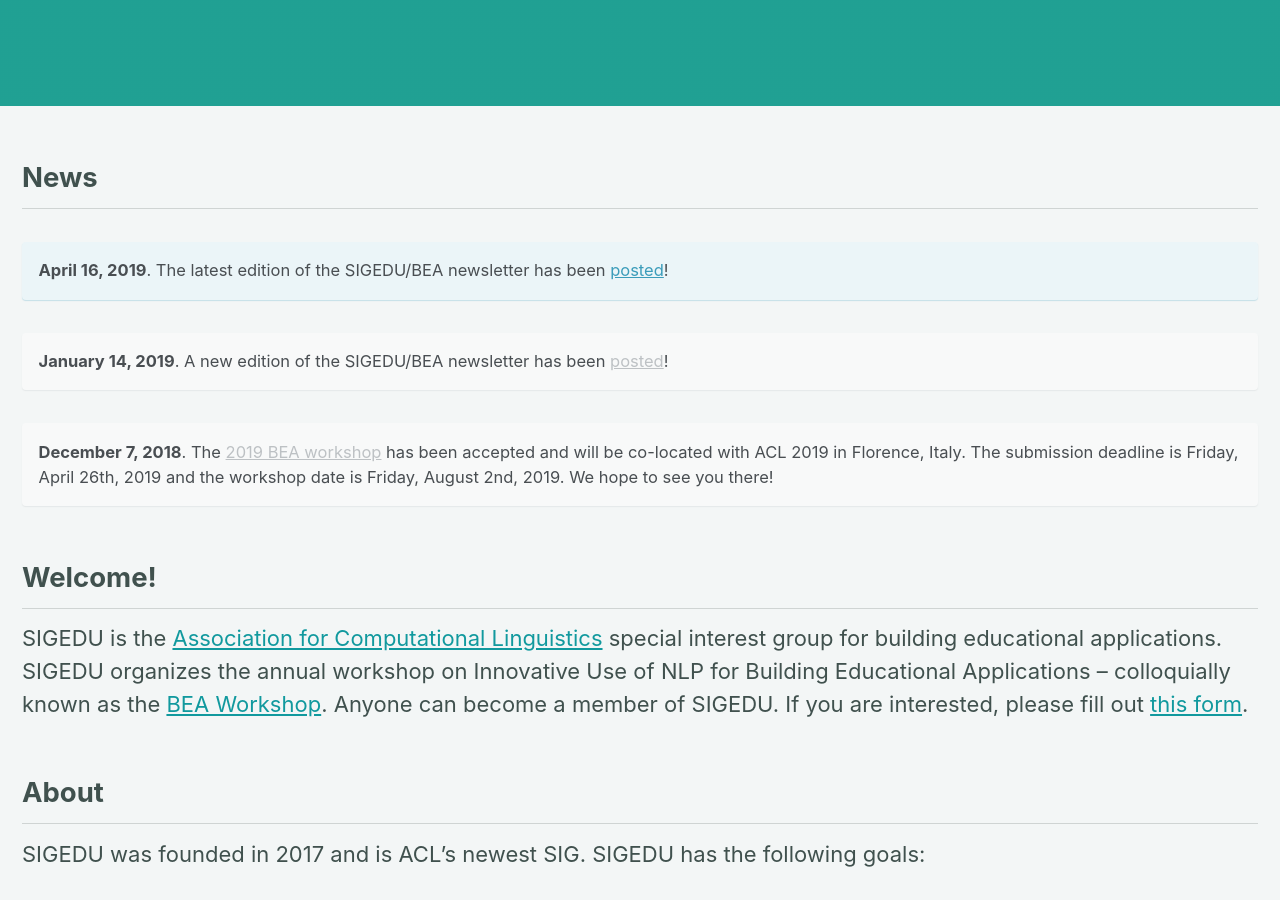
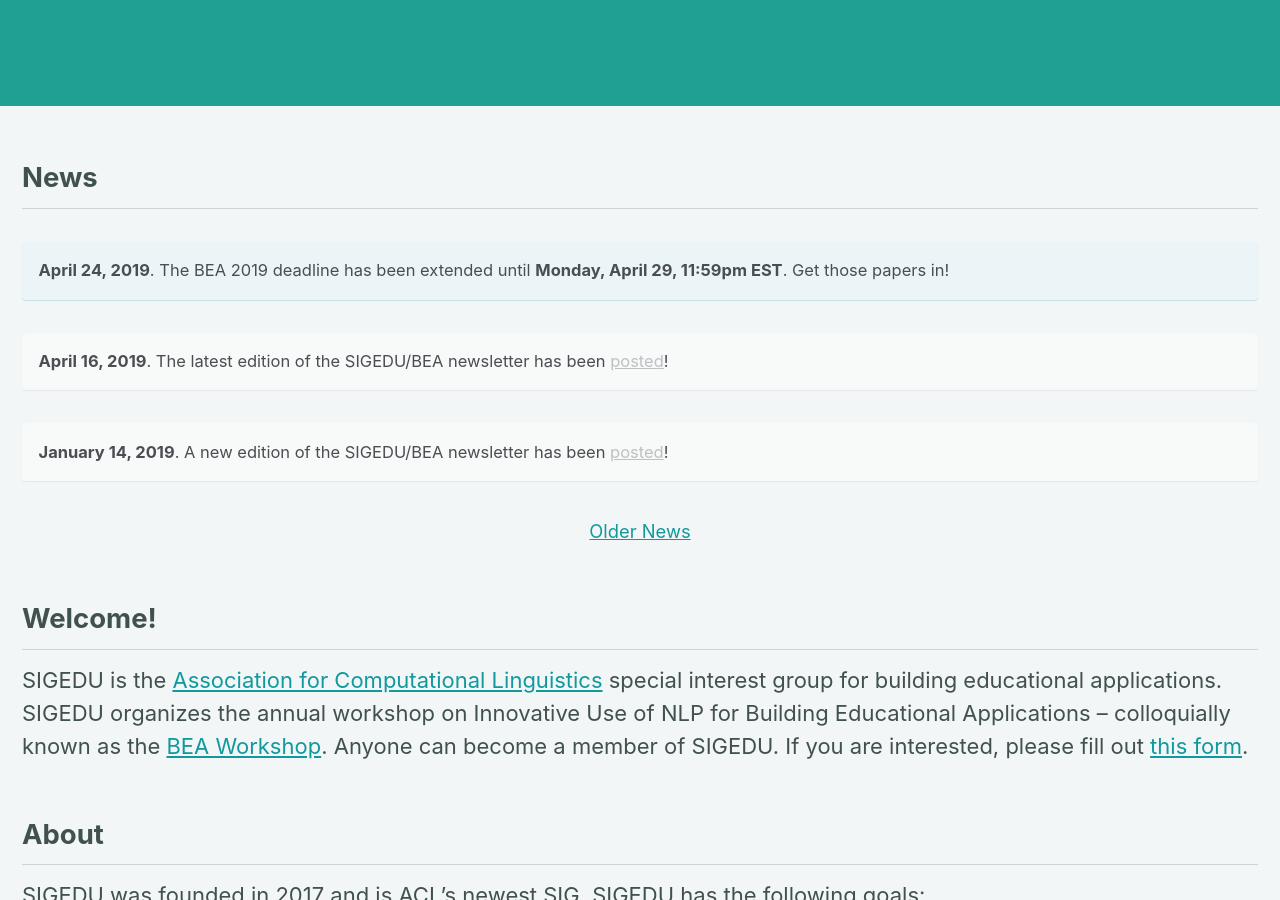
Before and after one commit to sigedu-org/website, a Jekyll site: the page built from _pages/home.md, in a window 1280 px wide and 900 px high, scrolled down 402 px. Built offline with Jekyll 4.4.1, drawn with Linux system fonts in a browser that asks for light colours; cached includes are drawn as plain includes; nearby versions of some CDN libraries.

Commit message:
Add deadline extension and add news item.
- Also add news archive page.

```diff
--- a/_pages/home.md
+++ b/_pages/home.md
@@ -10,16 +10,18 @@ excerpt: "Special Interest Group for Building Educational Applications<br/><br/>
 
 <h2>News</h2>
 
+**April 24, 2019**. The BEA 2019 deadline has been extended until **Monday, April 29, 11:59pm EST**. Get those papers in!
+{: .notice--info}
+
 **April 16, 2019**. The latest edition of the SIGEDU/BEA newsletter has been [posted](/blog/sigedu-newsletter-3/)!
-{: .notice--info}
+{: .notice}
 
 **January 14, 2019**. A new edition of the SIGEDU/BEA newsletter has been [posted](/blog/sigedu-newsletter-2/)!
 {: .notice}
 
-
-**December 7, 2018**. The [2019 BEA workshop](/bea/current) has been accepted and will be co-located with ACL 2019 in Florence, Italy. The submission deadline is Friday, April 26th, 2019 and the workshop date is Friday, August 2nd, 2019. We hope to see you there!
-{: .notice}
-
+<div class="text-center">
+    <a href="/archive/" style="font-size: smaller; font-decoration: italic;">Older News</a>
+</div>
 
 <h2>Welcome!</h2>
 
```
Also changed, not shown: _pages/archive.md (added, +11 -0 lines), _pages/bea/current.md (+2 -2 lines).
